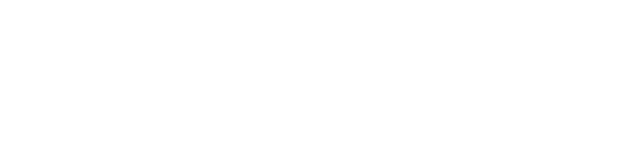
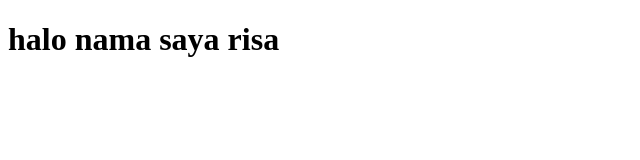
Before and after one commit to RisaRynanda/belajar, a plain HTML site: page index.html in a window 1280 px wide. Shown: the whole page, without its empty margins (0-640 px from the left). Drawn offline with Linux system fonts and the light colour scheme.

Commit message:
membuat h1

```diff
--- a/index.html
+++ b/index.html
@@ -7,6 +7,6 @@
     <title>Document</title>
 </head>
 <body>
-
+    <h1>halo nama saya risa</h1>
 </body>
 </html>
```
